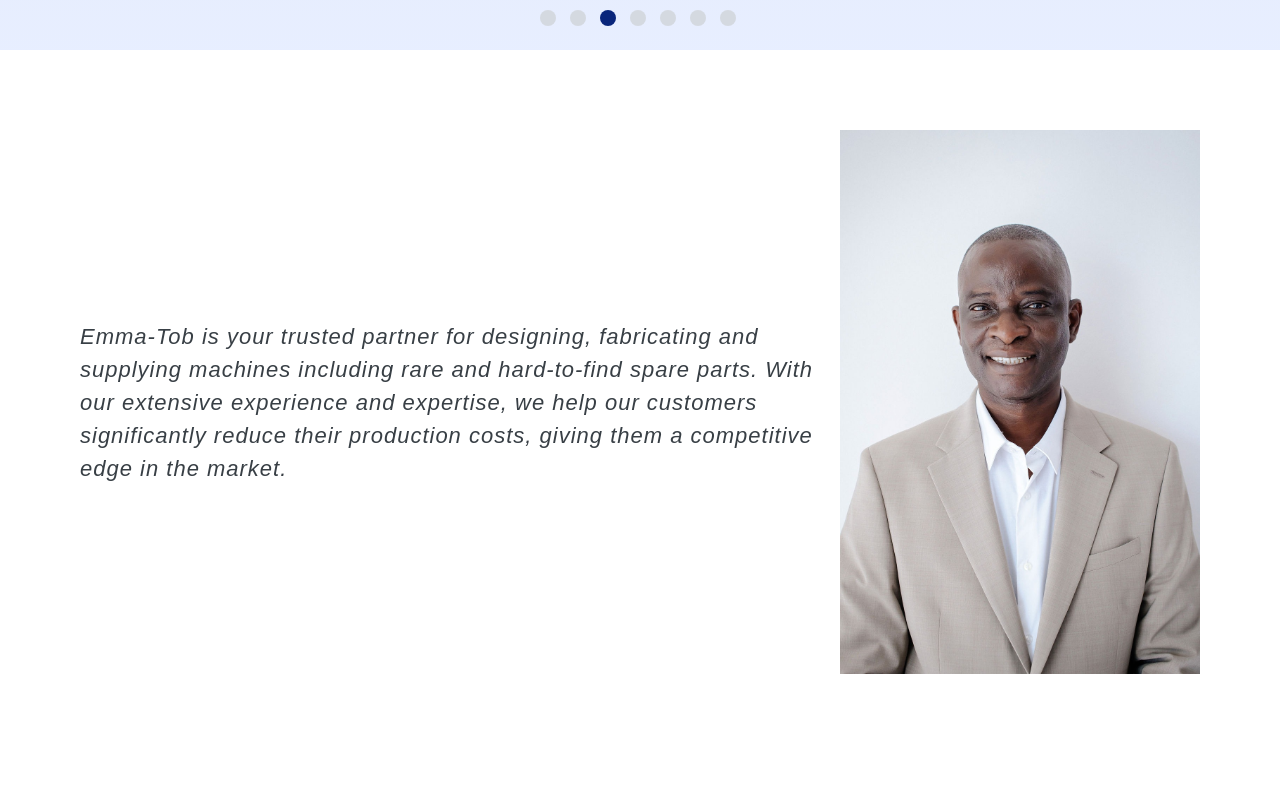
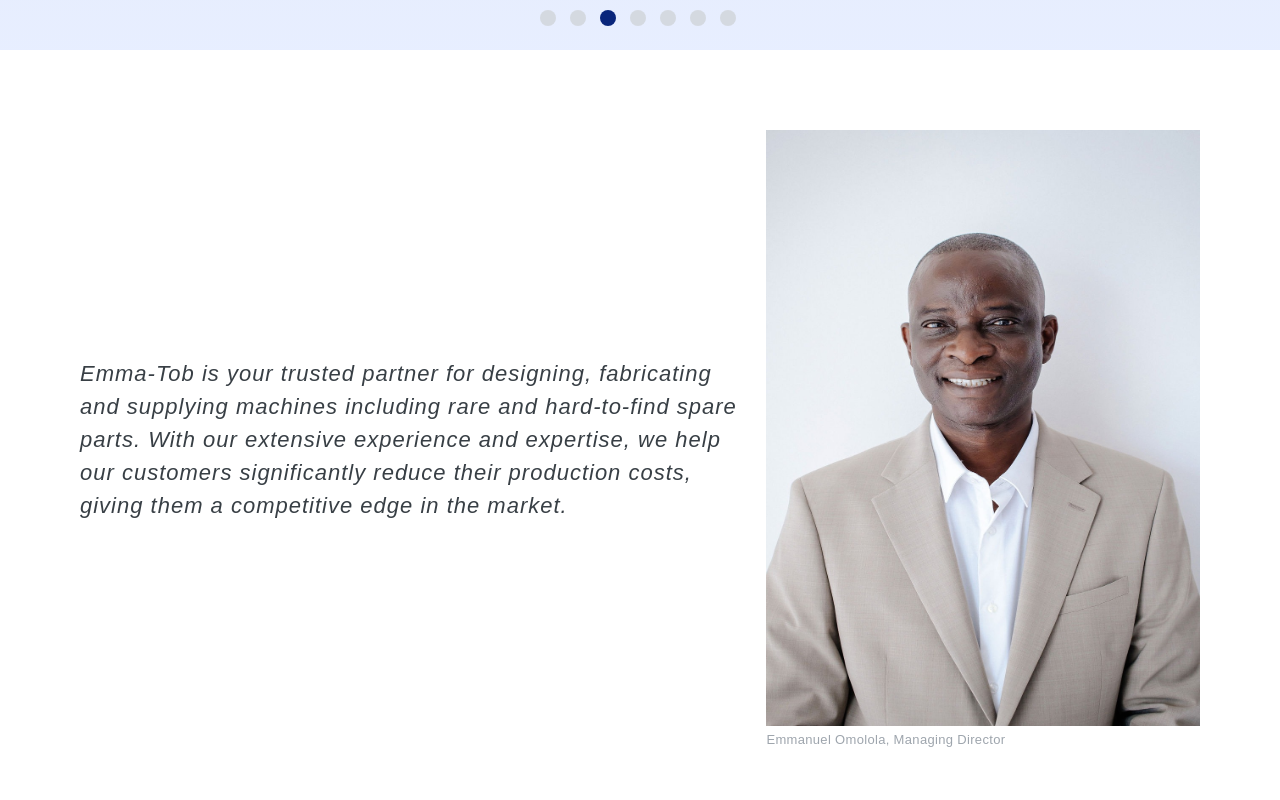
Before and after one commit to gidiblack/emma-tob, a Next.js app: page / in a window 1280 px wide. Shown: the part 860-1660 px from the top of the page. Built offline with nearby package versions, Linux system fonts and the light colour scheme.

Commit message:
managing director image tweaks

```diff
--- a/src/components/Navbar.tsx
+++ b/src/components/Navbar.tsx
@@ -97,6 +97,7 @@
             alt={"emma-tob logo"}
             w={{ base: "7rem", md: "8rem", lg: "10rem" }}
             h={{ base: "2.25rem", md: "3rem" }}
+            className="contain"
           />
         </Link>
         <HStack as={"nav"} spacing={6} display={{ base: "none", lg: "flex" }}>
--- a/src/pages/index.tsx
+++ b/src/pages/index.tsx
@@ -242,8 +242,8 @@
     <>
       <HomeHero />
       <PageSection>
-        <SimpleGrid columns={[1, null, 5, 3]} gap={[8, null, 4, null, 5]}>
-          <GridItem colSpan={[1, null, 3, 2]}>
+        <SimpleGrid columns={[1, null, 5]} gap={[8, null, 4, null, 6, 10]}>
+          <GridItem colSpan={[1, null, 3]}>
             <Flex flexDirection={"column"} justify={"center"} h={"full"}>
               <Text
                 maxW={"64rem"}
@@ -262,20 +262,30 @@
               </Text>
             </Flex>
           </GridItem>
-          <GridItem colSpan={[1, null, 2, 1]} order={[-1, null, "unset"]}>
+          <GridItem colSpan={[1, null, 2]} order={[-1, null, "unset"]}>
             <OptimizedImage
               src={CEO.src}
-              alt={"picture of emma-tob CEO"}
+              alt={"emma-tob Managing Director"}
               w={"full"}
               h={{
-                base: width,
+                base: `${width && width + 32}px`,
                 md: "26rem",
-                lg: "28rem",
-                xl: "34rem",
-                "2xl": "38rem",
+                lg: "30rem",
+                xl: "37.25rem",
+                "2xl": "40rem",
               }}
               blurDataURL={CEO.blurDataURL}
+              placeholder={"blur"}
             />
+            <Text
+              color={"gray.400"}
+              fontWeight={"medium"}
+              fontSize={[12, null, null, 13]}
+              mt={1}
+              letterSpacing={"wide"}
+            >
+              Emmanuel Omolola, Managing Director
+            </Text>
           </GridItem>
         </SimpleGrid>
       </PageSection>
@@ -367,6 +377,8 @@
                   mx={"auto"}
                   alt={name}
                   blurDataURL={img.blurDataURL}
+                  placeholder={"blur"}
+                  className={"contain"}
                 />
               </div>
             ))}
```
